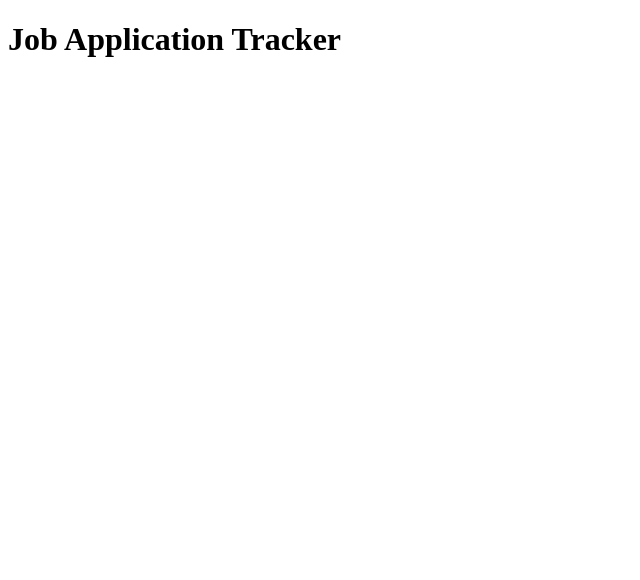
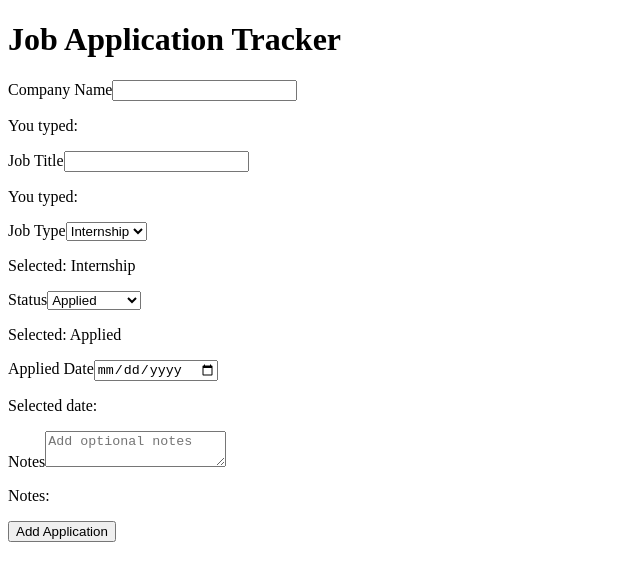
Before and after one commit to Bibek773/JobApplicationTracker, a React (Vite) app in the folder client/: page / in a window 1280 px wide. Shown: the top 580 px of the page, without its empty margins (0-640 px from the left). Built offline with nearby package versions, Linux system fonts and the light colour scheme; no server answers.

Commit message:
feat: add application form submission

```diff
--- a/client/src/App.jsx
+++ b/client/src/App.jsx
@@ -1,18 +1,12 @@
-import { useEffect } from "react";
-import { getApplications } from "./services/applicationService";
+import ApplicationForm from "./components/ApplicationForm";
 
-function App() {
-    useEffect(() => {
-        getApplications()
-            .then((data) => {
-                console.log(data);
-            })
-            .catch((error) => {
-                console.error(error);
-            });
-    }, []);
-
-    return <h1>Job Application Tracker</h1>;
-}
+const App = () => {
+  return (
+    <div>
+      <h1>Job Application Tracker</h1>
+      <ApplicationForm />
+    </div>
+  );
+};
 
 export default App;
--- a/client/src/components/ApplicationForm.jsx
+++ b/client/src/components/ApplicationForm.jsx
@@ -1 +1,92 @@
-// ApplicationForm component - to be implemented
+import { useState } from "react";
+import { createApplication } from "../services/applicationService";
+const ApplicationForm = () => {
+  const [companyName, setCompanyName] = useState("");
+  const [jobTitle, setJobTitle] = useState("");
+  const [jobType, setJobType] = useState("Internship");
+  const [status, setStatus] = useState("Applied");
+  const [appliedDate, setAppliedDate] = useState("");
+  const [notes, setNotes] = useState("");
+  const handleSubmit = async (event) => {
+  event.preventDefault();
+
+  const applicationData = {
+    companyName,
+    jobTitle,
+    jobType,
+    status,
+    appliedDate,
+    notes
+  };
+
+  try {
+    const response = await createApplication(applicationData);
+    console.log(response);
+  } catch (error) {
+    console.error("Error creating application:", error);
+  }
+};
+  return (
+    <div>
+        <form onSubmit={handleSubmit}>
+      <label>Company Name</label>
+
+      <input
+        type="text"
+        value={companyName}
+        onChange={(event) => setCompanyName(event.target.value)}
+      />
+
+      <p>You typed: {companyName}</p>
+      <label>Job Title</label>
+
+      <input
+        type="text"
+        value={jobTitle}
+        onChange={(event) => setJobTitle(event.target.value)}
+      />
+
+      <p>You typed: {jobTitle}</p>
+
+      <label>Job Type</label>
+        <select value={jobType} onChange={(event) => setJobType(event.target.value)}>
+        <option value="Internship">Internship</option>
+        <option value="Full-time">Full-time</option>
+        <option value="Part-time">Part-time</option>
+        </select>
+        <p>Selected: {jobType}</p>
+
+      <label>Status</label>
+        <select value={status} onChange={(event) => setStatus(event.target.value)}>
+             <option value="Applied">Applied</option>
+             <option value="Interviewing">Interviewing</option>
+             <option value="Offer">Offer</option>
+             <option value="Rejected">Rejected</option>
+        </select>
+        <p>Selected: {status}</p>
+
+        <label>Applied Date</label>
+
+            <input
+            type="date"
+            value={appliedDate}
+            onChange={(event) => setAppliedDate(event.target.value)}
+            />
+            <p>Selected date: {appliedDate}</p>
+
+        <label>Notes</label>
+
+            <textarea
+            value={notes}
+            onChange={(event) => setNotes(event.target.value)}
+            placeholder="Add optional notes"
+            />
+            <p>Notes: {notes}</p>
+            <button type="submit">Add Application</button>
+            </form>
+    </div>
+
+  );
+};
+
+export default ApplicationForm;
--- a/client/src/services/applicationService.js
+++ b/client/src/services/applicationService.js
@@ -1,8 +1,12 @@
 import axios from "axios";
 
-const API_URL = "http://localhost:5000/api/applications";
+const API_URL = `${import.meta.env.VITE_API_BASE_URL}/applications`;
 
 export const getApplications = async () => {
-    const response = await axios.get(API_URL);
-    return response.data;
+  const response = await axios.get(API_URL);
+  return response.data;
 };
+export const createApplication = async (applicationData) => {
+  const response = await axios.post(API_URL, applicationData);
+  return response.data;
+};
```
Also changed, not shown: 1 other file (tests, documents, lock files or other folders).
